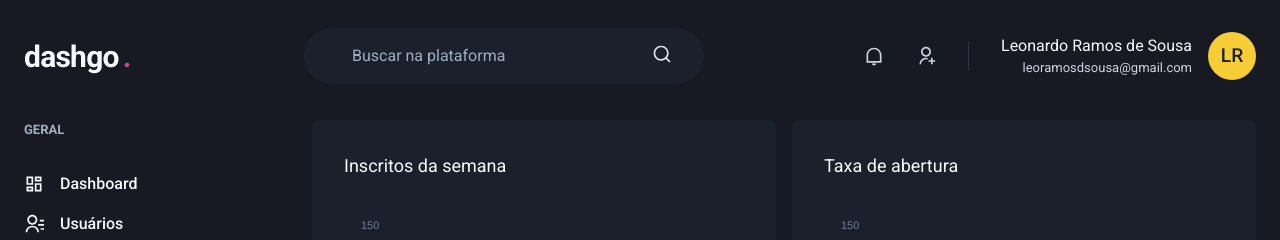
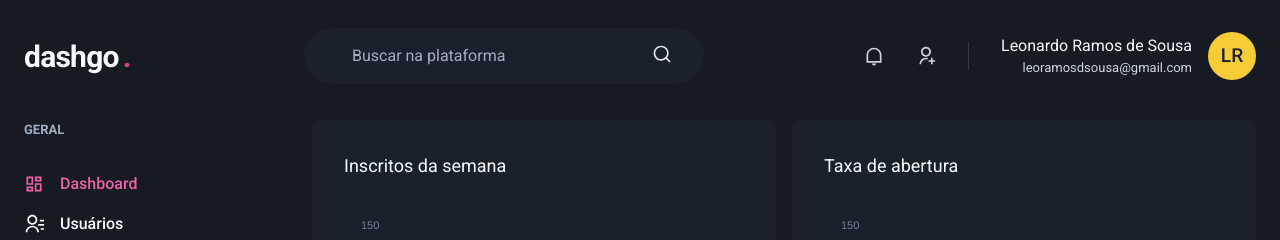
Before and after one commit to leoramos25/dashgo, a Next.js app: page /dashboard in a window 1280 px wide. Shown: the top 240 px of the page. Built offline with nearby package versions, Linux system fonts and the light colour scheme.

Commit message:
sinalizando link ativo

```diff
--- /dev/null
+++ b/src/components/ActiveLink.tsx
@@ -0,0 +1,37 @@
+import Link, { LinkProps } from "next/link";
+import { useRouter } from "next/router";
+import { cloneElement, ReactElement } from "react";
+
+interface ActiveLinkProps extends LinkProps {
+    children: ReactElement;
+    shouldMatchExactHref?: boolean
+}
+
+export function ActiveLink({
+    children,
+    shouldMatchExactHref = false,
+    ...rest
+}: ActiveLinkProps) {
+    const { asPath } = useRouter();
+    let isActive = false;
+
+    if (shouldMatchExactHref && (asPath == rest.href || asPath == rest.as)) {
+        isActive = true;
+    }
+
+    if (
+        !shouldMatchExactHref &&
+        (asPath.startsWith(String(rest.href)) ||
+            asPath.startsWith(String(rest.as)))
+    ) {
+        isActive = true;
+    }
+
+    return (
+        <Link {...rest}>
+            {cloneElement(children, {
+                color: isActive ? 'pink.400' : 'gray.50'
+            })}
+        </Link>
+    )
+}
--- a/src/components/Sidebar/NavLink.tsx
+++ b/src/components/Sidebar/NavLink.tsx
@@ -1,6 +1,6 @@
 import { Icon, Link as ChakraLink, Text, LinkProps as ChakraLinkProps } from "@chakra-ui/react";
 import { ElementType } from "react";
-import Link from 'next/link'
+import { ActiveLink } from "../ActiveLink";
 
 interface NavLinkProps extends ChakraLinkProps {
     icon: ElementType;
@@ -10,11 +10,11 @@
 
 export function NavLink({ icon, children, href, ...rest }: NavLinkProps) {
     return (
-        <Link href={href} passHref>
+        <ActiveLink href={href} passHref>
             <ChakraLink display="flex" alignItems="center" {...rest}>
                 <Icon as={icon} fontSize="20" />
                 <Text ml="4" fontWeight="medium"> {children} </Text>
             </ChakraLink>
-        </Link>
+        </ActiveLink>
     )
 }
```
